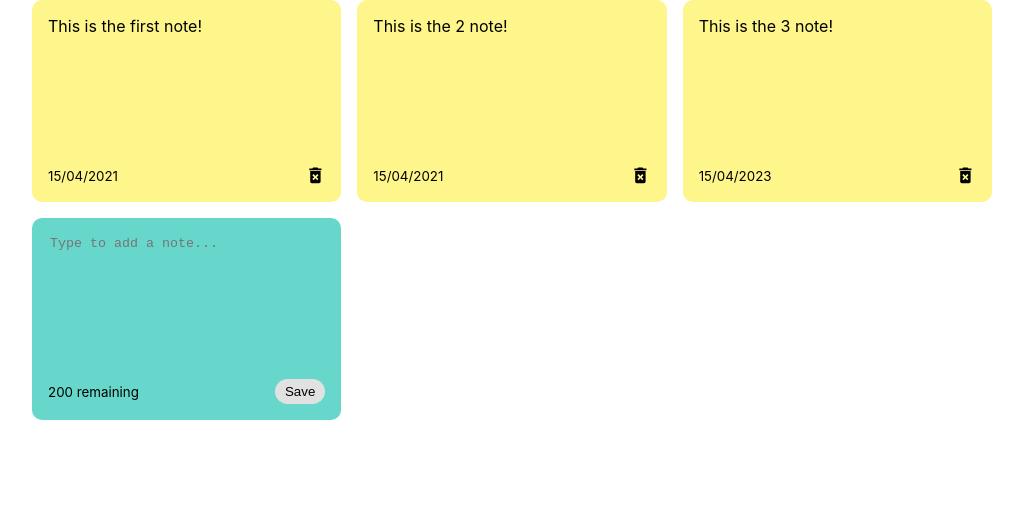
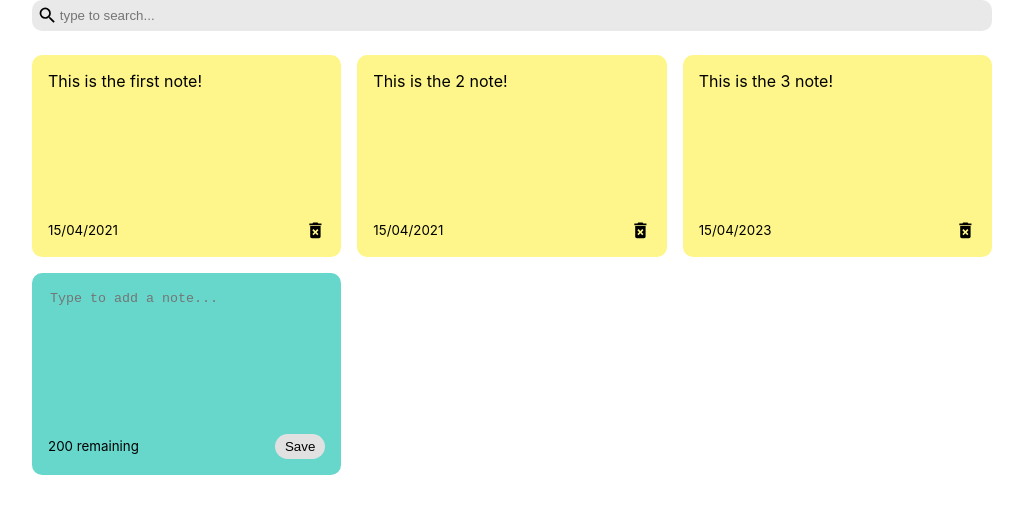
Before and after one commit to DenseLink/note-app, a React (Create React App) app: page / in a window 1280 px wide. Shown: the top 514 px of the page, without its empty margins (128-1151 px from the left). Built offline with nearby package versions, Linux system fonts and the light colour scheme.

Commit message:
css elements for search bar

```diff
--- a/src/App.js
+++ b/src/App.js
@@ -1,6 +1,7 @@
 import NotesList from "./components/NotesList";
 import { useState } from "react";
 import { nanoid } from "nanoid";
+import Search from "./components/Search";
 
 const App = () => {
   const [notes, setNotes] = useState([
@@ -38,6 +39,7 @@
   }
 
   return(<div className="container">
+    <Search/>
     <NotesList
       notes={notes}
       handleAddNote={AddNote}
--- /dev/null
+++ b/src/components/Search.js
@@ -0,0 +1,11 @@
+import React from "react";
+import { MdSearch } from "react-icons/md";
+
+const Search = () => {
+    return <div className="search">
+        <MdSearch className="search-icons" size='1.3em' />
+        <input type="text" placeholder="type to search..."/>
+    </div>;
+}
+
+export default Search;
--- a/src/index.css
+++ b/src/index.css
@@ -72,3 +72,21 @@
 .delete-icon {
   cursor: pointer;
 }
+
+.search {
+  display: flex;
+  align-items: center;
+  background-color: rgb(233, 233, 233);
+  border-radius: 10px;
+  padding: 5px;
+  margin-bottom: 1.5em;
+}
+
+.search input {
+  border: none;
+  background-color: rgb(233, 233, 233);
+}
+
+.search input:focus{
+  outline: none;
+}
```
